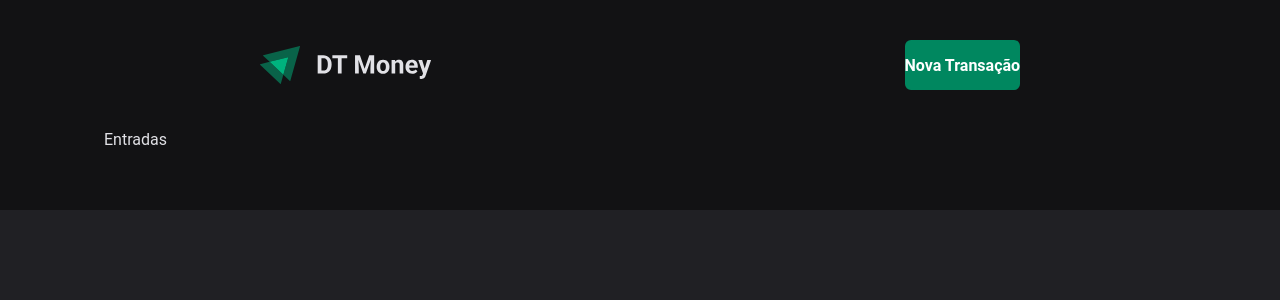
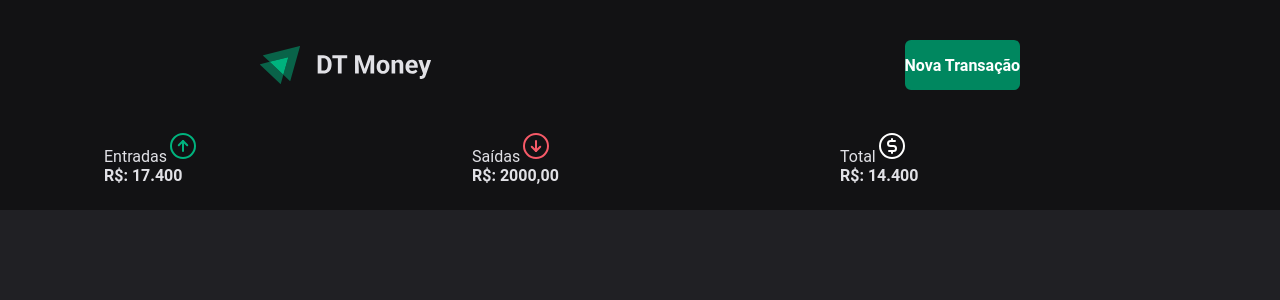
Before and after one commit to ReinaldoARamos/Dt-Money_ignite_03, a React (Vite) app: page / in a window 1280 px wide. Shown: the top 300 px of the page. Built offline with nearby package versions, Linux system fonts and the light colour scheme.

Commit message:
aplicando o componente do SUmário no transactions

```diff
--- a/src/App.tsx
+++ b/src/App.tsx
@@ -3,14 +3,15 @@ import { defaultTheme } from "./styles/themes/default"
 import { GlobalStyle } from "./styles/global"
 import { Header } from "./Components/Header/Header"
 import { Summary } from "./Components/Summary"
+import { Transactions } from "./pages/Transactions"
 
 export function App() {
   return(
     <ThemeProvider theme={defaultTheme}>
 
       <GlobalStyle/>
-<Header/>
-<Summary/>
+    <Transactions/>
+
     </ThemeProvider>
   )
 }
--- a/src/Components/Summary/index.tsx
+++ b/src/Components/Summary/index.tsx
@@ -1,4 +1,5 @@
 import { SummaryContainer } from "./style";
+import {ArrowCircleDown, ArrowCircleUp, CurrencyCircleDollar} from 'phosphor-react'
 
 export function Summary() {
     return (
@@ -7,8 +8,30 @@ export function Summary() {
                  <header>
                     <span>
                         Entradas
+                        <ArrowCircleUp size={32} color="#00b37e" />
                     </span>
                 </header>
+                <strong>R$: 17.400</strong>
+                </div>
+
+                <div>
+                 <header>
+                    <span>
+                        Saídas
+                        <ArrowCircleDown size={32} color="#f75a68" />
+                    </span>
+                </header>
+                <strong>R$: 2000,00</strong>
+                </div>
+
+                <div>
+                 <header>
+                    <span>
+                        Total
+                        <CurrencyCircleDollar size={32} color="#fff" />
+                    </span>
+                </header>
+                <strong>R$: 14.400</strong>
                 </div>
         </SummaryContainer>
     )
--- a/src/Components/Summary/style.ts
+++ b/src/Components/Summary/style.ts
@@ -7,7 +7,7 @@ export const SummaryContainer = styled.section`
     padding: 0 1.5rem;
 
     display:grid;
-    grid-template-columns: repeat(3. 1fr);
+    grid-template-columns: repeat(3, 1fr);
     gap: 2rem;
     margin-top: -5rem
 
--- a/src/pages/Transactions/index.tsx
+++ b/src/pages/Transactions/index.tsx
@@ -1,9 +1,10 @@
 import { Header } from "../../Components/Header/Header";
+import { Summary } from "../../Components/Summary";
 
 export function Transactions() {
     return(
     <div>
       <Header />
-
+      <Summary/>
     </div>)
 }
```
